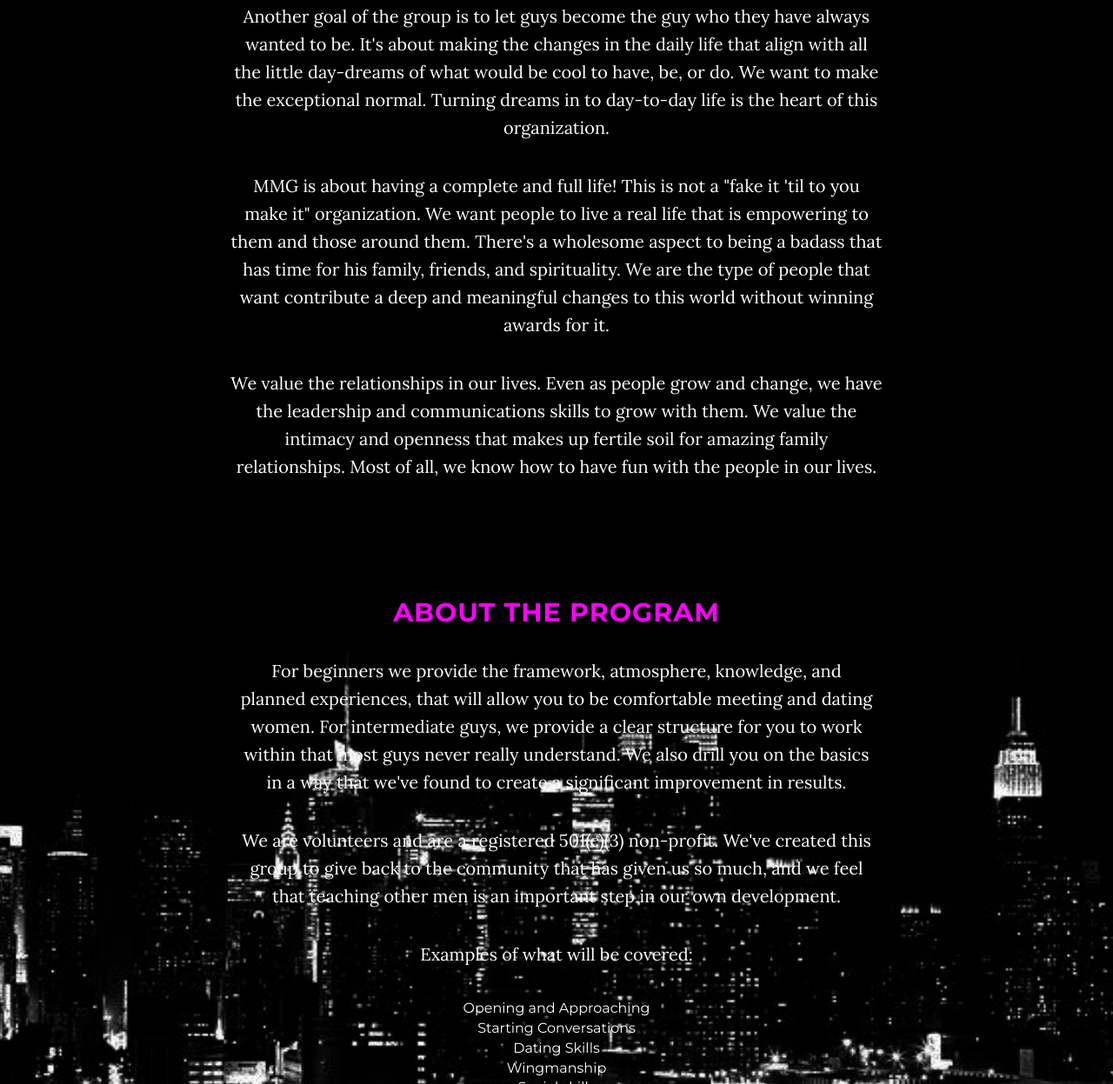
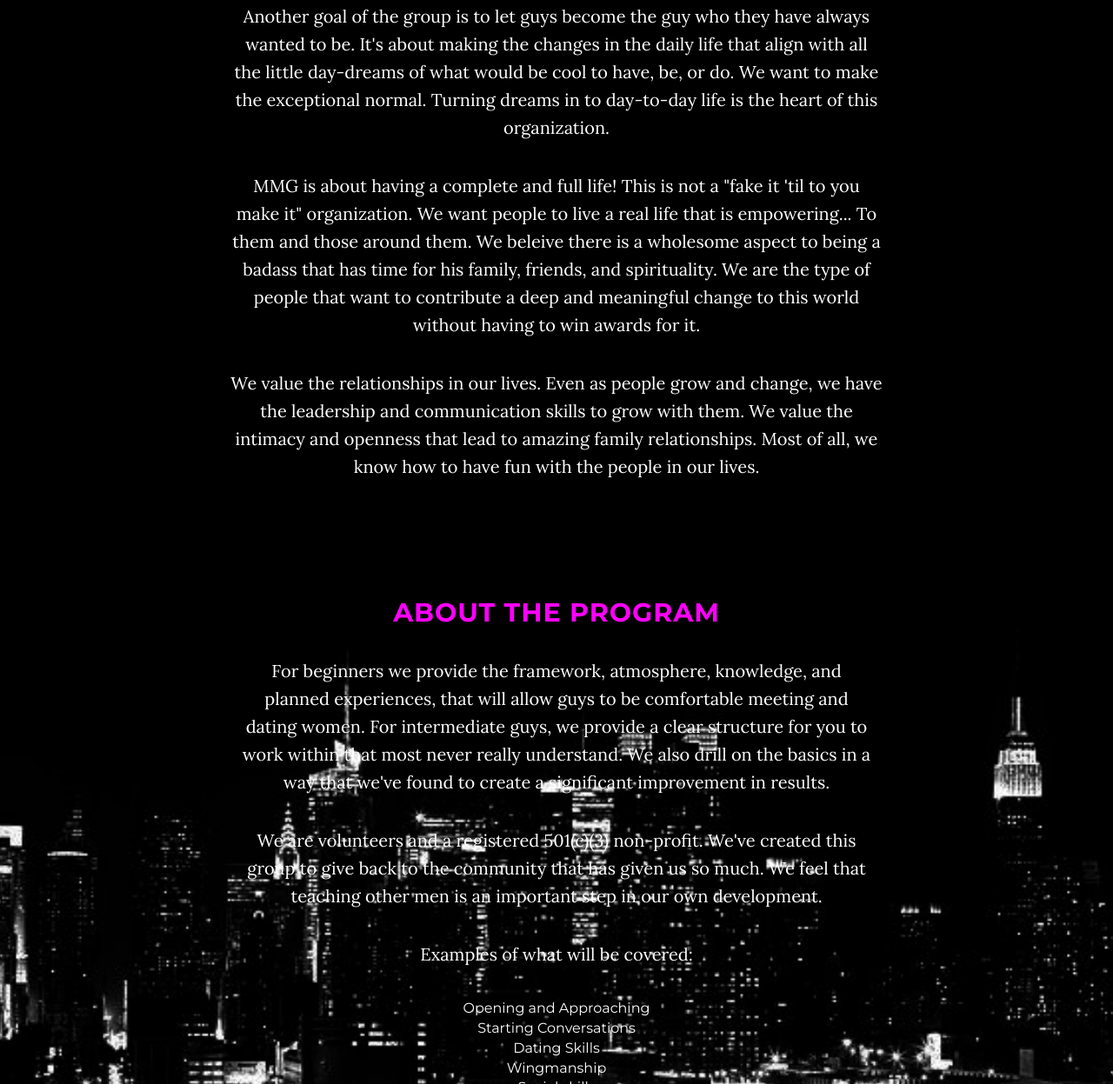
Before and after one commit to n08rakes/MMG, a website: page index.html in a window 1280 px wide. Shown: the part 1508-2755 px from the top of the page at 87% size. Drawn offline with nearby package versions, Linux system fonts and the light colour scheme; some packages are replaced by stand-ins of ours.

Commit message:
17-0217 grammar revision

```diff
--- a/index.html
+++ b/index.html
@@ -103,9 +103,9 @@
 
 					<p>Another goal of the group is to let guys become the guy who they have always wanted to be. It's about making the changes in the daily life that align with all the little day-dreams of what would be cool to have, be, or do. We want to make the exceptional normal. Turning dreams in to day-to-day life is the heart of this organization.</p>
 
-					<p> MMG is about having a complete and full life!  This is not a "fake it 'til to you make it" organization.  We want people to live a real life that is empowering to them and those around them.  There's a wholesome aspect to being a badass that has time for his family, friends, and spirituality.  We are the type of people that want contribute a deep and meaningful changes to this world without winning awards for it.</p>
+					<p> MMG is about having a complete and full life!  This is not a "fake it 'til to you make it" organization.  We want people to live a real life that is empowering... To them and those around them.  We beleive there is a wholesome aspect to being a badass that has time for his family, friends, and spirituality.  We are the type of people that want to contribute a deep and meaningful change to this world without having to win awards for it.</p>
 
-					<p>We value the relationships in our lives.  Even as people grow and change, we have the leadership and communications skills to grow with them.  We value the intimacy and openness that makes up fertile soil for amazing family relationships.  Most of all, we know how to have fun with the people in our lives.</p>
+					<p>We value the relationships in our lives.  Even as people grow and change, we have the leadership and communication skills to grow with them.  We value the intimacy and openness that lead to amazing family relationships.  Most of all, we know how to have fun with the people in our lives.</p>
             </div>
         </div>
     </section>
@@ -116,9 +116,9 @@
             <div class="container">
                 <div class="col-lg-8 col-lg-offset-2">
                     <h2 style="color:magenta;">About the Program</h2>
-                        <p>For beginners we provide the framework, atmosphere, knowledge, and planned experiences, that will allow you to be comfortable meeting and dating women. For intermediate guys, we provide a clear structure for you to work within that most guys never really understand. We also drill you on the basics in a way that we've found to create a significant improvement in results.</p>
+                        <p>For beginners we provide the framework, atmosphere, knowledge, and planned experiences, that will allow guys to be comfortable meeting and dating women. For intermediate guys, we provide a clear structure for you to work within that most never really understand. We also drill on the basics in a way that we've found to create a significant improvement in results.</p>
 
-						<p>We are volunteers and are a registered 501(c)(3) non-profit. We've created this group to give back to the community that has given us so much, and we feel that teaching other men is an important step in our own development.</p>
+						<p>We are volunteers and a registered 501(c)(3) non-profit. We've created this group to give back to the community that has given us so much. We feel that teaching other men is an important step in our own development.</p>
 
 							<p>Examples of what will be covered:</p>
 								<ul class="list-unstyled">
```
